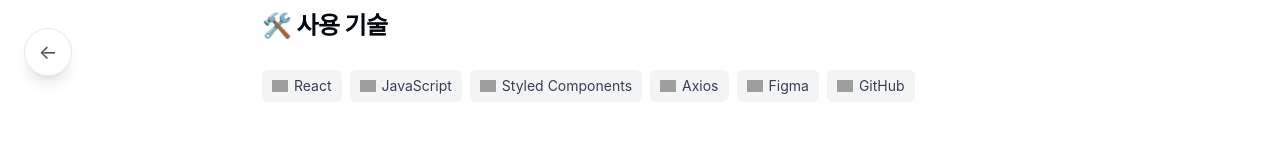
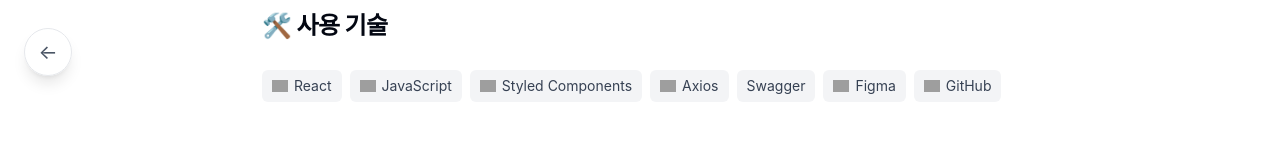
Before and after one commit to JuHeonParkk/Portfolio, a React (Vite) app: page /projects/1 in a window 1280 px wide. Shown: the part 700-860 px from the top of the page. Built offline with nearby package versions, Linux system fonts and the light colour scheme; grey boxes are pictures that could not be loaded; a web font is replaced by a local one.

Commit message:
feat: 기술스택 리스트에 없는 내용도 표시되도록 수정

```diff
--- a/src/constants/projects.ts
+++ b/src/constants/projects.ts
@@ -384,7 +384,7 @@
     techStack: [
       "Next.js",
       "TypeScript",
-      "Tailwind CSS",
+      "TailwindCSS",
       "Axios",
       "TanStack Query",
       "React Hook Form",
--- a/src/constants/tech.ts
+++ b/src/constants/tech.ts
@@ -50,7 +50,7 @@
     icon: "https://cdn.jsdelivr.net/gh/devicons/devicon/icons/nextjs/nextjs-original.svg",
   },
   {
-    name: "Tailwind CSS",
+    name: "TailwindCSS",
     description: "유틸리티 클래스 기반 스타일링",
     category: "Styling",
     icon: "https://cdn.jsdelivr.net/gh/devicons/devicon/icons/tailwindcss/tailwindcss-original.svg",
--- a/src/pages/ProjectDetailPage.tsx
+++ b/src/pages/ProjectDetailPage.tsx
@@ -78,7 +78,6 @@
             </dl>
           </header>
 
-          {/* 사용 기술 */}
           <DocumentSection title="🛠️ 사용 기술">
             <div className="flex flex-wrap gap-2">
               {selectedProject.techStack.map((tech) => {
@@ -86,22 +85,20 @@
                   (skill) => skill.name === tech,
                 );
 
-                if (!skillInfo) {
-                  return null;
-                }
-
                 return (
                   <span
                     key={tech}
                     className="inline-flex items-center gap-1.5 rounded-md bg-gray-100 px-2.5 py-1.5 text-sm text-gray-700"
                   >
-                    <img
-                      src={skillInfo.icon}
-                      alt=""
-                      className="h-4 w-4 object-contain"
-                    />
+                    {skillInfo && (
+                      <img
+                        src={skillInfo.icon}
+                        alt=""
+                        className="h-4 w-4 object-contain"
+                      />
+                    )}
 
-                    {skillInfo.name}
+                    {tech}
                   </span>
                 );
               })}
```
